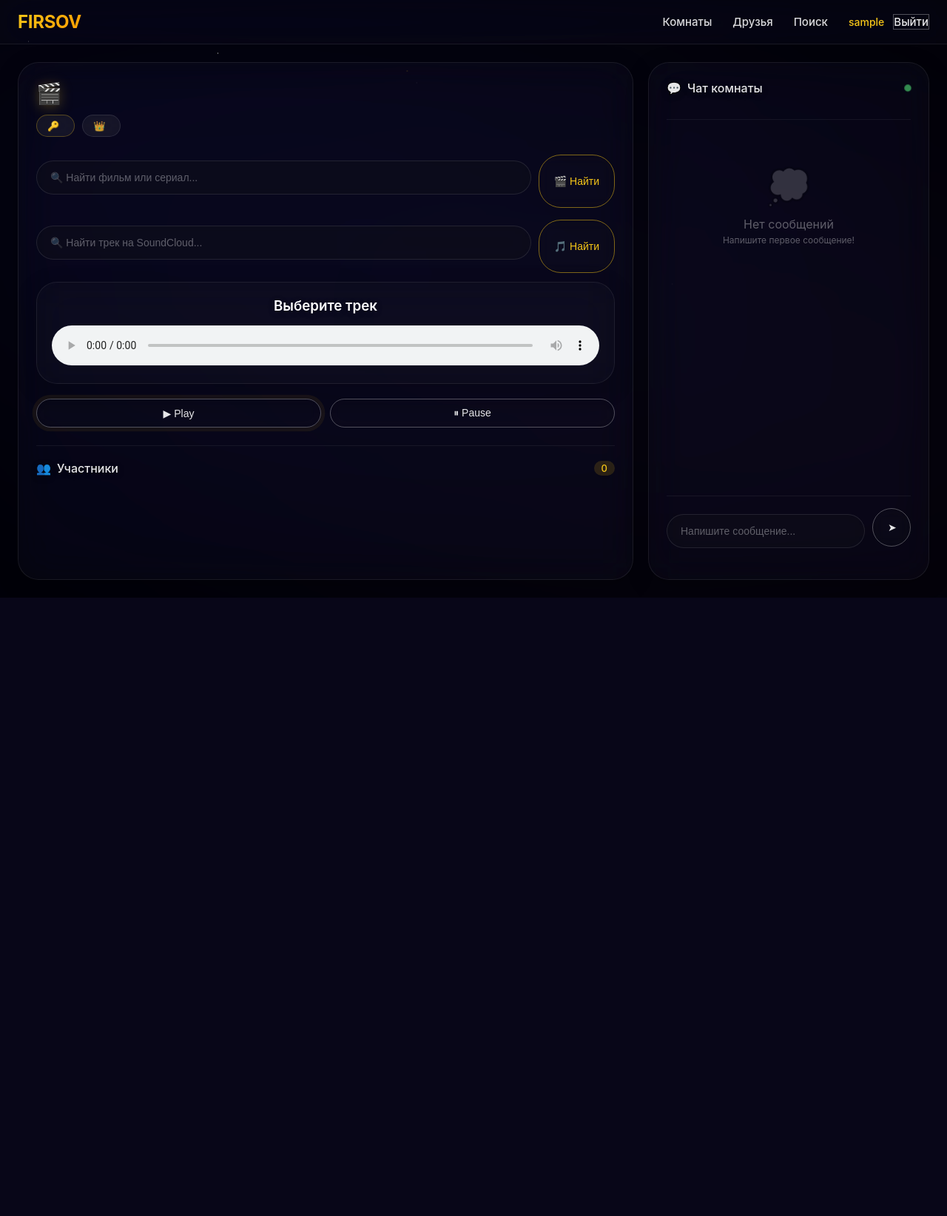
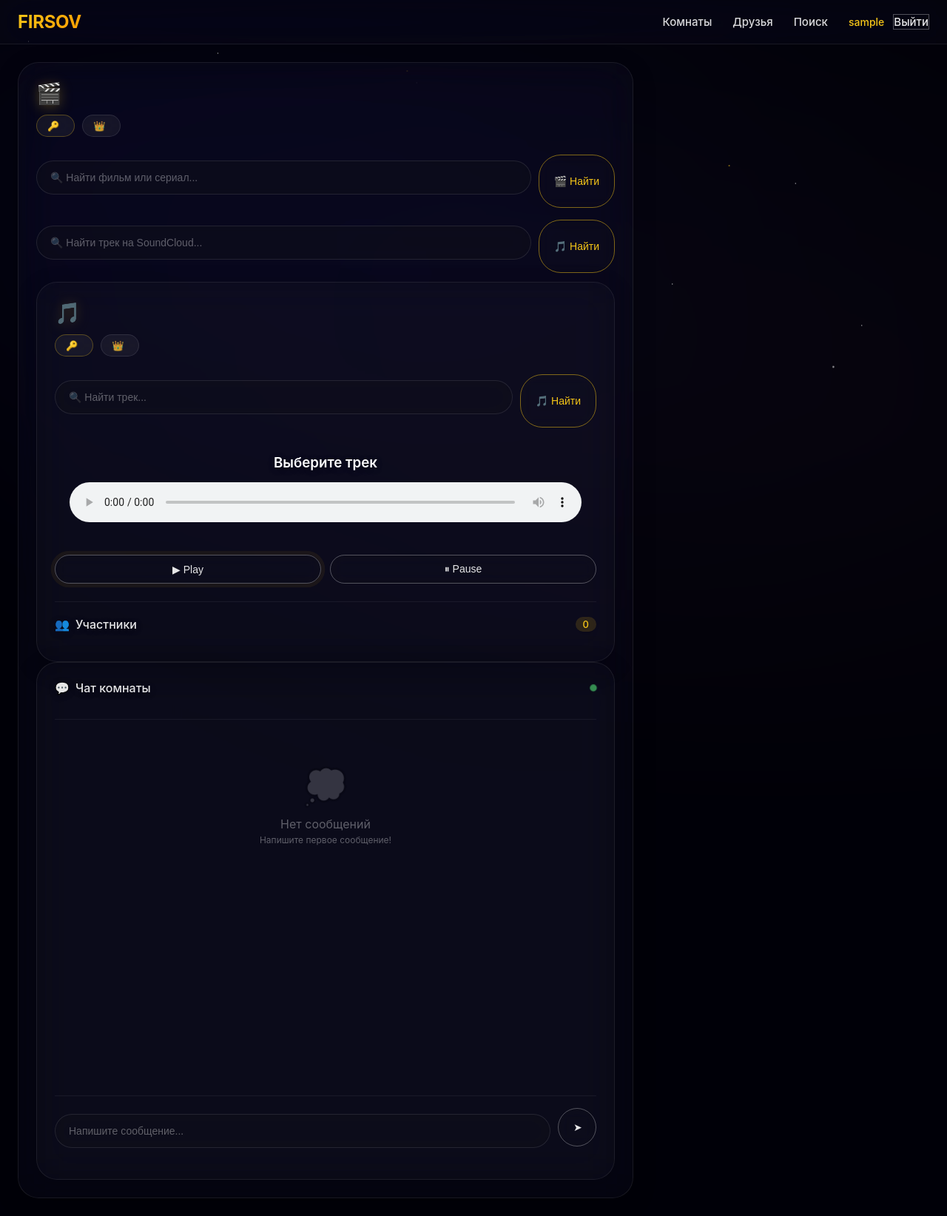
Before and after one commit to firsovs653-a11y/oge-miniapp, a Flask app: template templates/room.html in a window 1280 px wide. Shown: the whole page at 74% size. Before the commit the page ends 808 px from the top, so only its background shows below. Run offline with Flask 3, Linux system fonts and the light colour scheme; the template is opened without the code that fills it, so the values that code supplies are empty; the visitor is signed in with stand-in values (Sample User, id 1); some libraries are stand-ins or nearby versions.

Commit message:
Update room.html

```diff
--- a/templates/room.html
+++ b/templates/room.html
@@ -42,7 +42,36 @@
 
         <!-- Видеоплеер -->
         <!-- Вместо <div class="video-wrapper"> -->
-<div class="audio-player-wrapper glass-card" style="padding: 20px; text-align: center;">
+<!-- Левая колонка - АУДИО -->
+<div class="video-section glass-card animate-in">
+    <div class="section-header">
+        <h1 class="glow-text">🎵 {{ room.name }}</h1>
+        <div class="room-badges">
+            <span class="badge code-badge">
+                <span class="badge-icon">🔑</span>
+                <span>{{ room.code }}</span>
+            </span>
+            <span class="badge creator-badge">
+                <span class="badge-icon">👑</span>
+                <span>{{ room.creator.username }}</span>
+            </span>
+        </div>
+    </div>
+
+    <!-- Поиск музыки -->
+    <div class="search-section">
+        <div class="input-group">
+            <input type="text" id="search-query" placeholder="🔍 Найти трек..." class="glass-input">
+            <button onclick="searchMusic()" class="btn btn-primary btn-icon">
+                <span>🎵</span>
+                <span>Найти</span>
+            </button>
+        </div>
+        <div id="search-results" class="search-results glass-dropdown" style="display: none;"></div>
+    </div>
+
+    <!-- Аудиоплеер -->
+    <div class="audio-player-wrapper" style="padding: 20px; text-align: center;">
         <img id="track-thumbnail" src="" style="width: 200px; height: 200px; border-radius: 12px; object-fit: cover; margin-bottom: 15px; display: none;">
         <div id="track-info" style="margin-bottom: 15px;">
             <h3 id="track-title" style="color: #fff; margin: 0;">Выберите трек</h3>
```
Lines whose indentation alone changed are shown as unchanged.
